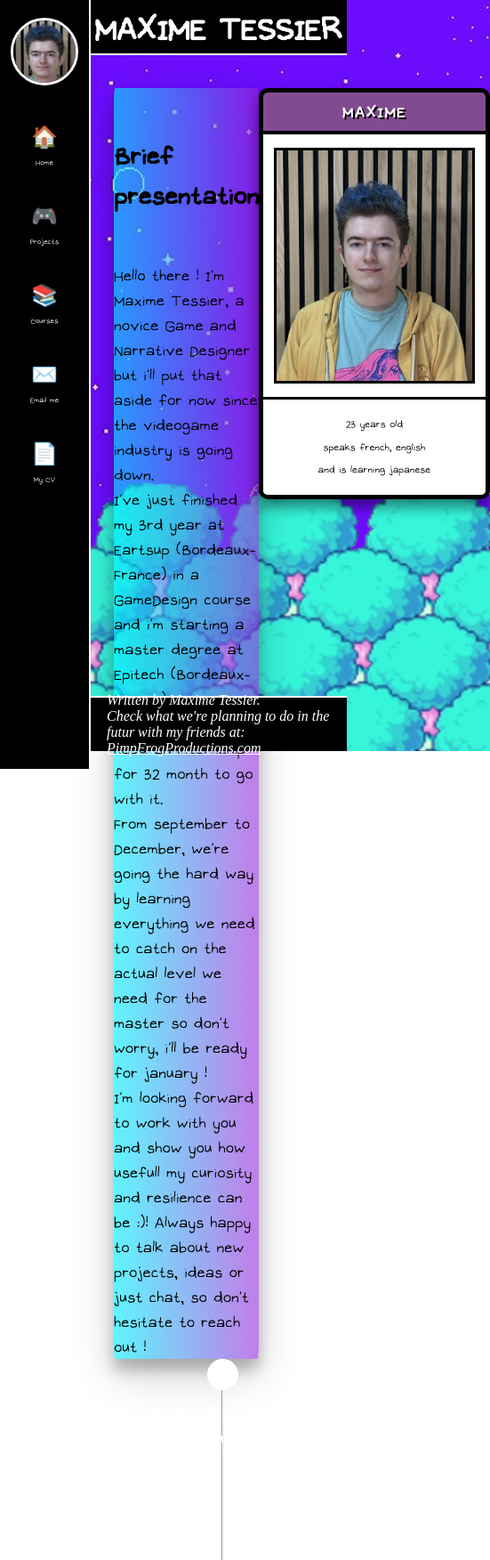
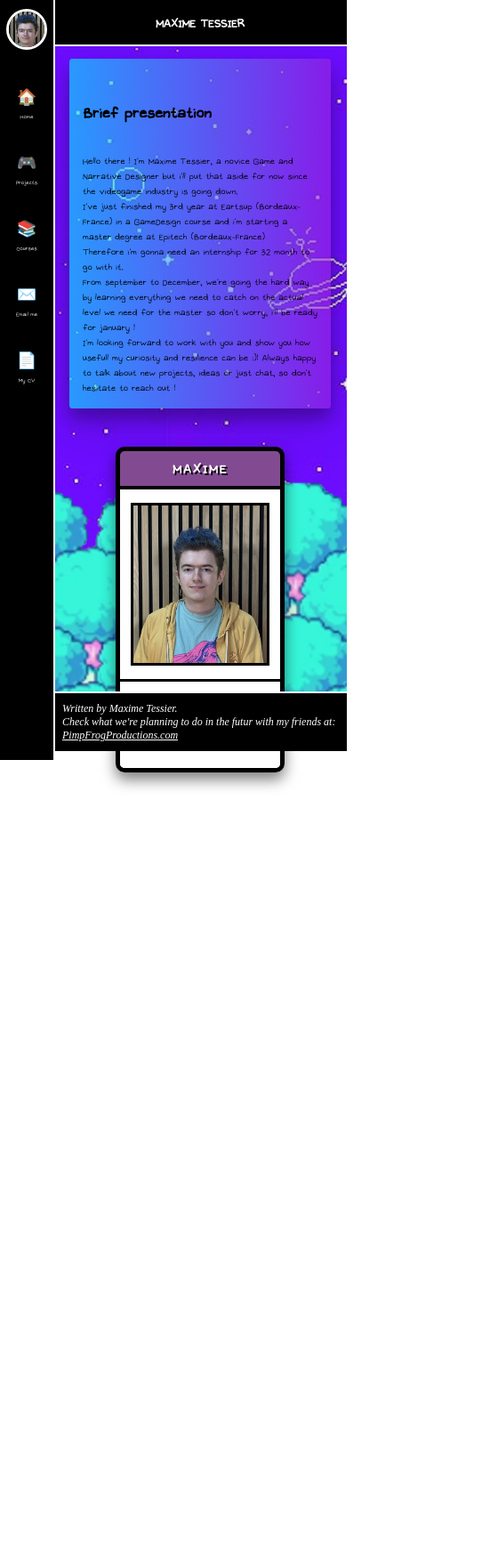
Before and after one commit to El-Xamed/Porte_Folio_Maxime_Tessier, a plain HTML site: page index.html in a window 390 px wide. Shown: the top 1753 px of the page at 89% size, 551 px wide, since content can reach past the window. Drawn offline with Linux system fonts and the light colour scheme.

Commit message:
Add mobile responsive design

```diff
--- a/style.css
+++ b/style.css
@@ -452,3 +452,188 @@
         grid-template-rows: repeat(3, 1fr);
         grid-gap: 10px;
     }
+
+    /* ==================== RESPONSIVE MOBILE ==================== */
+    @media screen and (max-width: 768px) {
+        /* Sidebar plus petite sur mobile */
+        .sidebar {
+            width: 60px;
+            padding-top: 10px;
+        }
+
+        .sidebar-logo img {
+            width: 40px;
+            height: 40px;
+        }
+
+        .sidebar-link {
+            font-size: 9px;
+            padding: 8px 5px;
+        }
+
+        .sidebar-icon {
+            font-size: 18px;
+        }
+
+        /* Header adapté */
+        .top-header {
+            left: 60px;
+            height: 50px;
+        }
+
+        .top-header h1 {
+            font-size: 24px !important;
+        }
+
+        /* Contenu principal */
+        .main-content {
+            margin-left: 60px;
+            margin-top: 50px;
+            padding: 10px;
+        }
+
+        /* Resume en colonne sur mobile */
+        .allignrow {
+            flex-direction: column !important;
+            align-items: center;
+        }
+
+        .main {
+            margin-top: 2% !important;
+            padding: 15px;
+        }
+
+        .main h4 {
+            font-size: 28px !important;
+        }
+
+        .main p {
+            font-size: 16px !important;
+        }
+
+        /* Carte Omori plus petite */
+        .omori-card {
+            width: 200px;
+            margin-top: 20px;
+        }
+
+        .omori-card-header {
+            font-size: 20px;
+        }
+
+        .omori-card-info p {
+            font-size: 14px;
+        }
+
+        /* Projets carousel */
+        .carousel-container {
+            padding: 0 40px;
+        }
+
+        .project-card {
+            flex-direction: column;
+            min-width: calc(100% - 20px);
+        }
+
+        .project-card-img {
+            width: 100%;
+            min-width: 100%;
+            height: 180px;
+            border-right: none;
+            border-bottom: 3px solid white;
+            object-fit: cover;
+        }
+
+        .project-card-content {
+            padding: 15px;
+        }
+
+        .project-card-content h3 {
+            font-size: 24px;
+        }
+
+        .project-card-content p {
+            font-size: 14px;
+        }
+
+        .project-btn {
+            font-size: 14px;
+            padding: 10px 16px;
+        }
+
+        .carousel-btn {
+            width: 35px;
+            height: 35px;
+            font-size: 18px;
+        }
+
+        /* Timeline cours simplifiée */
+        .gridCourse {
+            display: flex;
+            flex-direction: column;
+            padding: 20px;
+        }
+
+        .gridCourse hr {
+            display: none;
+        }
+
+        .gridCourse div[style*="background-color: #fff"] {
+            display: none;
+        }
+
+        .gridCourse section {
+            margin-bottom: 30px !important;
+            grid-column: auto !important;
+            grid-row: auto !important;
+        }
+
+        .gridCourse h4 {
+            text-align: left !important;
+            font-size: 24px !important;
+        }
+
+        .gridCourse p {
+            text-align: left !important;
+            font-size: 16px !important;
+        }
+
+        /* Footer */
+        .footer {
+            left: 60px;
+            height: auto;
+            padding: 10px;
+            font-size: 12px;
+        }
+    }
+
+    /* Très petits écrans (mobiles en portrait) */
+    @media screen and (max-width: 480px) {
+        .top-header h1 {
+            font-size: 18px !important;
+        }
+
+        .main h4 {
+            font-size: 24px !important;
+        }
+
+        .main p {
+            font-size: 14px !important;
+        }
+
+        .omori-card {
+            width: 180px;
+        }
+
+        .project-card-content h3 {
+            font-size: 20px;
+        }
+
+        .project-card-content p {
+            font-size: 12px;
+        }
+
+        .carousel-container {
+            padding: 0 30px;
+        }
+    }
```
